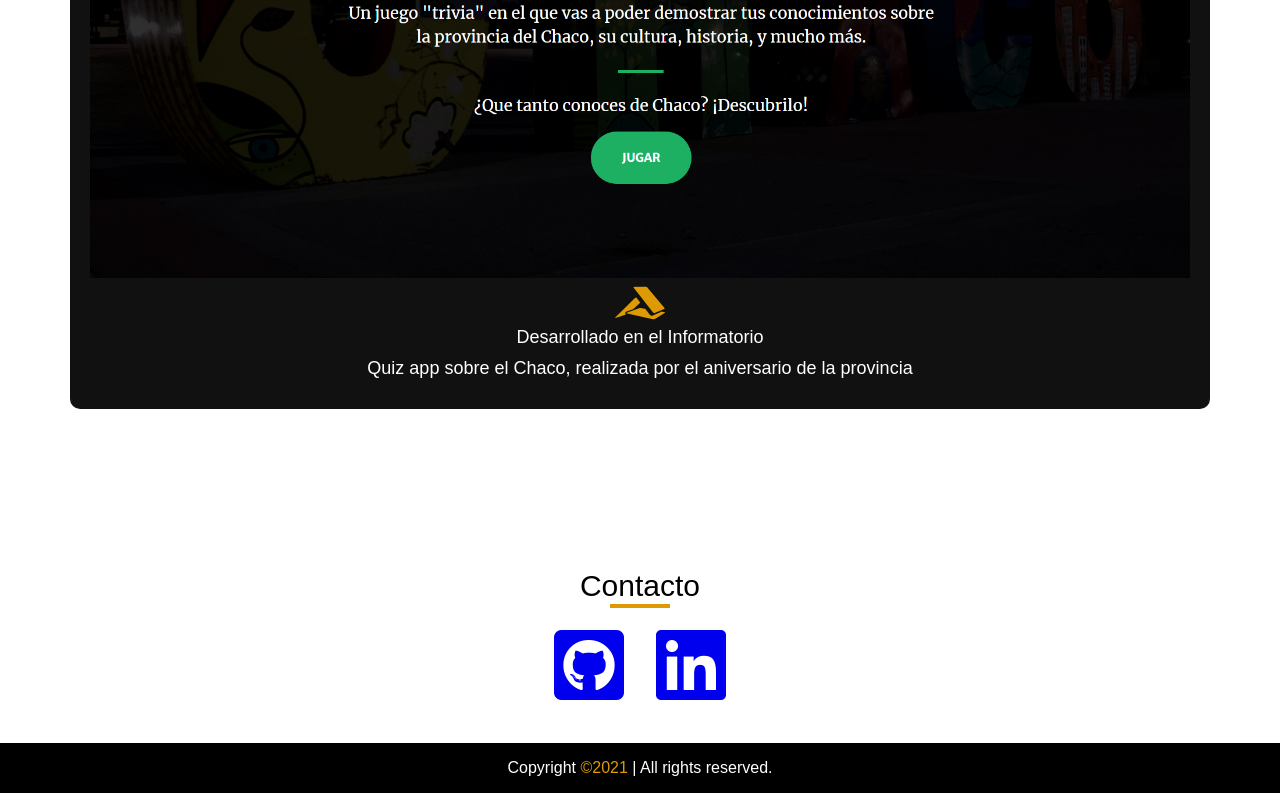
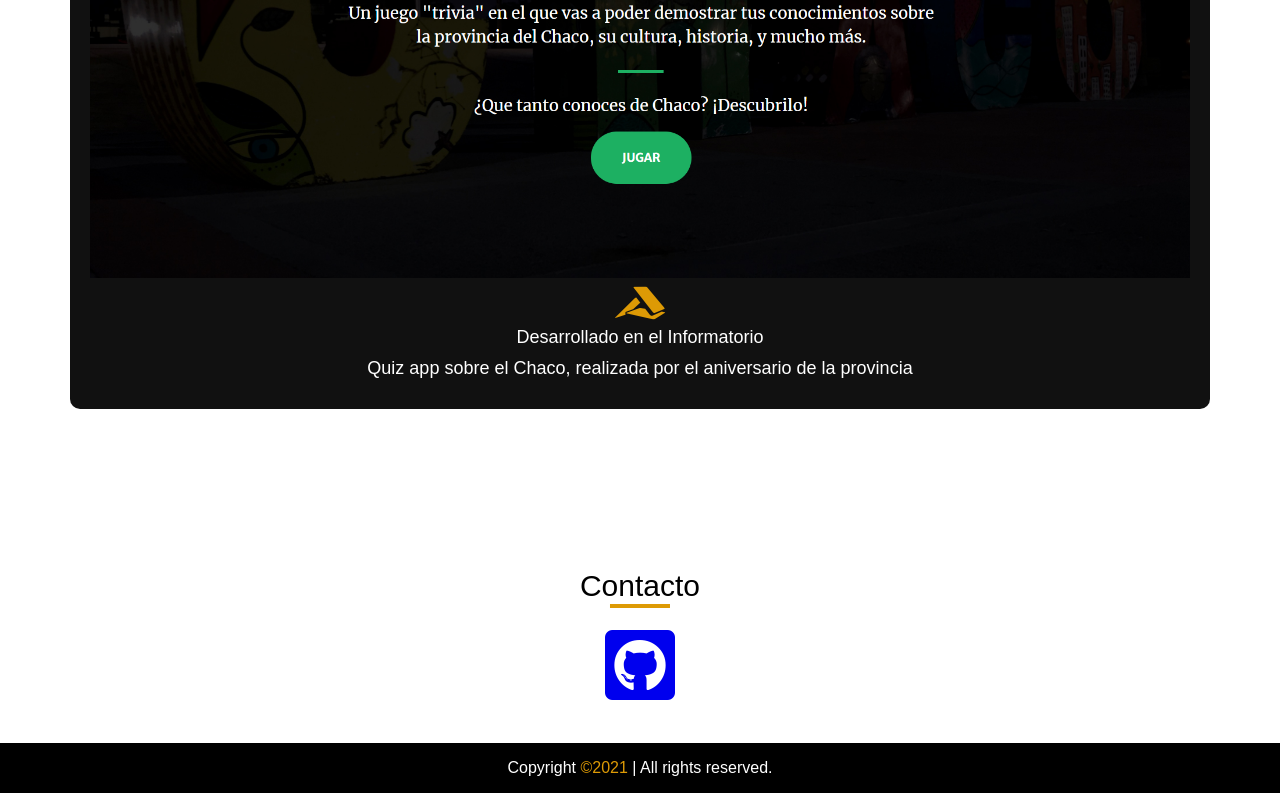
Before and after one commit to JSB5396/Portfolio, a plain HTML site: page index.html in a window 1280 px wide. Shown: the part 2497-3290 px from the top of the page. Drawn offline with nearby package versions, Linux system fonts and the light colour scheme; a script that the page names is missing.

Commit message:
Update index.html

```diff
--- a/index.html
+++ b/index.html
@@ -183,11 +183,6 @@
             <i class="fab fa-github-square"></i>
           </a>
         </span>
-        <span>
-          <a href="https://www.linkedin.com/in/JSB5396/">
-            <i class="fab fa-linkedin"></i>
-          </a>
-        </span>
       </div>
     </section>
     <footer>
```
